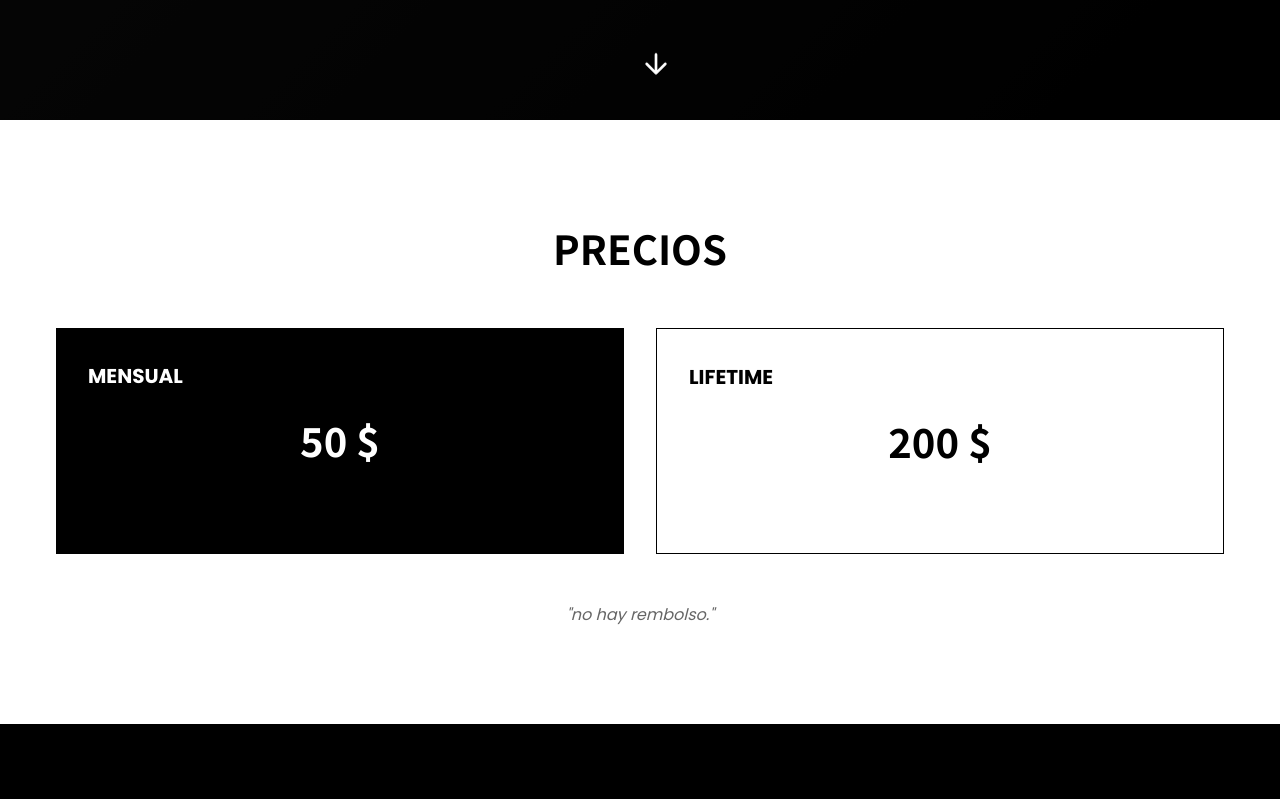
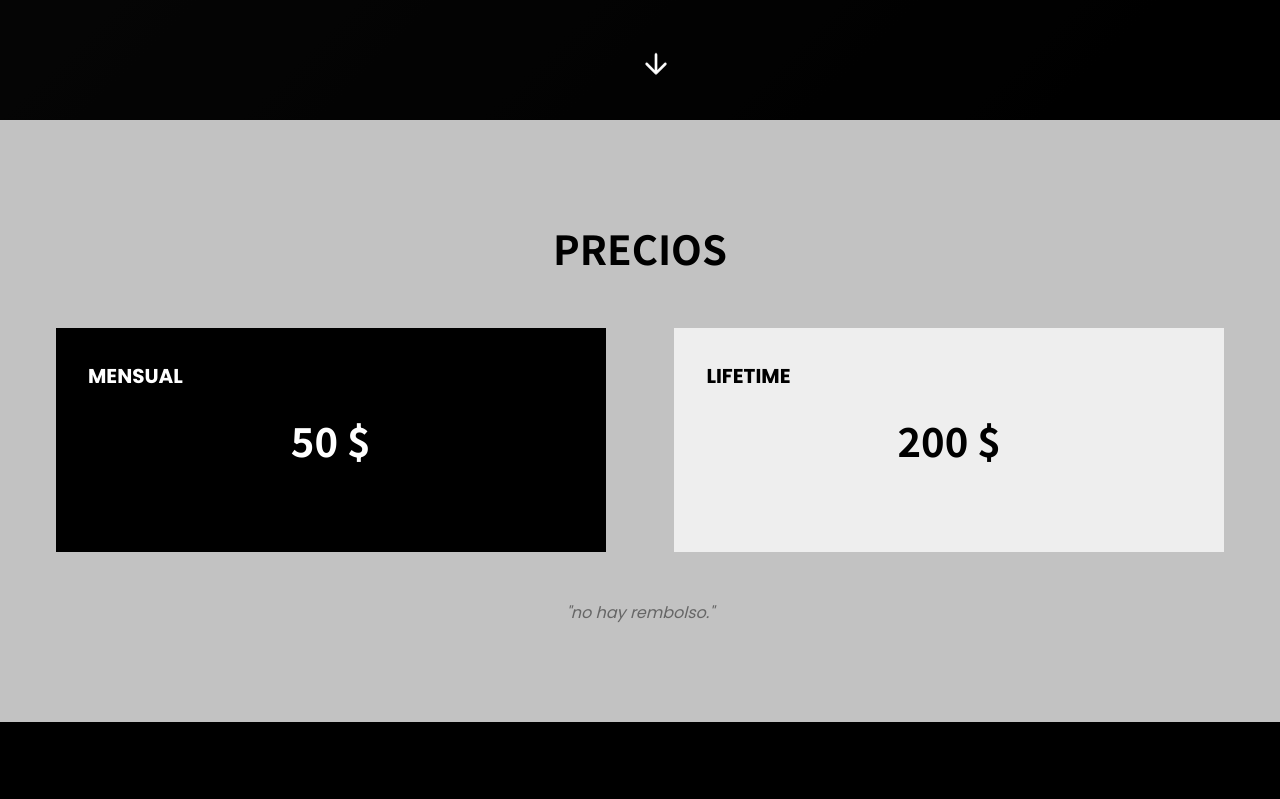
Before and after one commit to Kanashii18/Seller_Page, a plain HTML site: page index.html in a window 1280 px wide. Shown: the part 680-1479 px from the top of the page. Drawn offline with Linux system fonts and the light colour scheme.

Commit message:
cambio de estilo en los pagos

```diff
--- a/style.css
+++ b/style.css
@@ -238,7 +238,7 @@ body {
 /* About Section */
 .about {
   padding: 6rem 0;
-  background-color: white;
+  background-color: rgb(194, 194, 194);
   color: black;
 }
 
@@ -252,7 +252,7 @@ body {
 .about-grid {
   display: grid;
   grid-template-columns: repeat(auto-fit, minmax(300px, 1fr));
-  gap: 2rem;
+  gap: 4.3rem;
   margin-bottom: 3rem;
 }
 
@@ -266,7 +266,8 @@ body {
 }
 
 .about-card.light {
-  border: 1px solid black;
+  background-color: rgb(238, 238, 238);
+  border: 0px solid black;
 }
 
 .about-card h3 {
```
